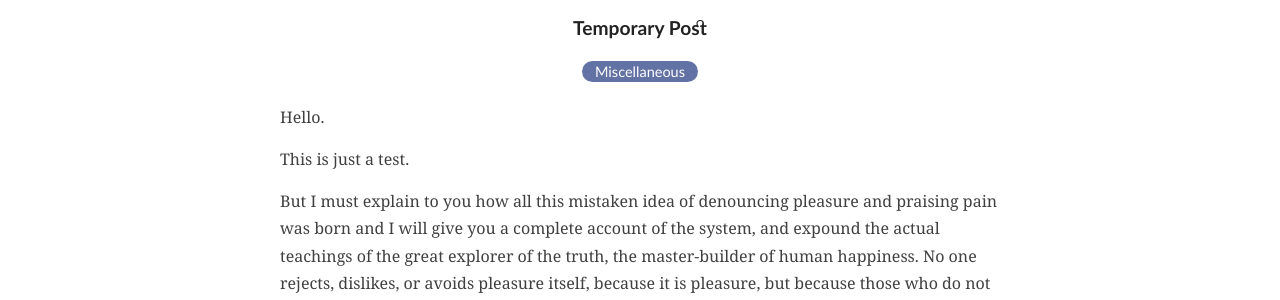
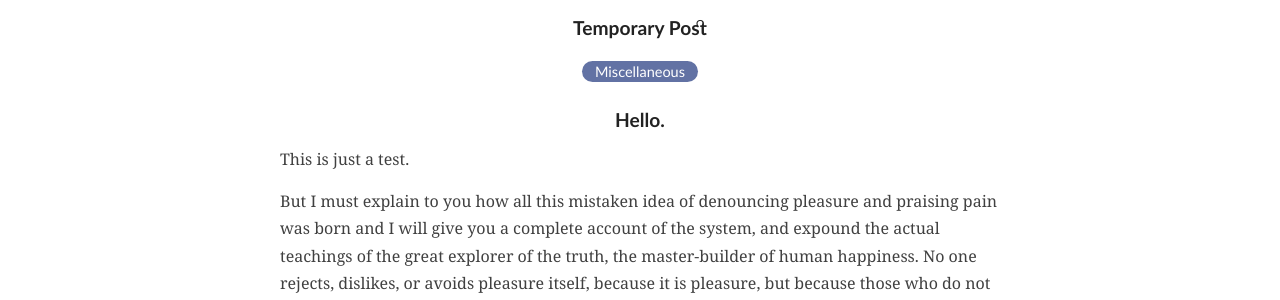
Before and after one commit to hello-party/hello-party-old.github.io, a Jekyll site: the page built from _posts/2021-02-04-hello.md, in a window 1280 px wide. Shown: the part 120-420 px from the top of the page. Built offline with Jekyll 4.4.1, drawn with Linux system fonts in a browser that asks for light colours.

```diff
--- a/_posts/2021-02-04-hello.md
+++ b/_posts/2021-02-04-hello.md
@@ -4,7 +4,7 @@ title: Temporary Post
 categories: [Miscellaneous]
 ---
 
-Hello.
+# Hello.
 
 This is just a test.
 
```
